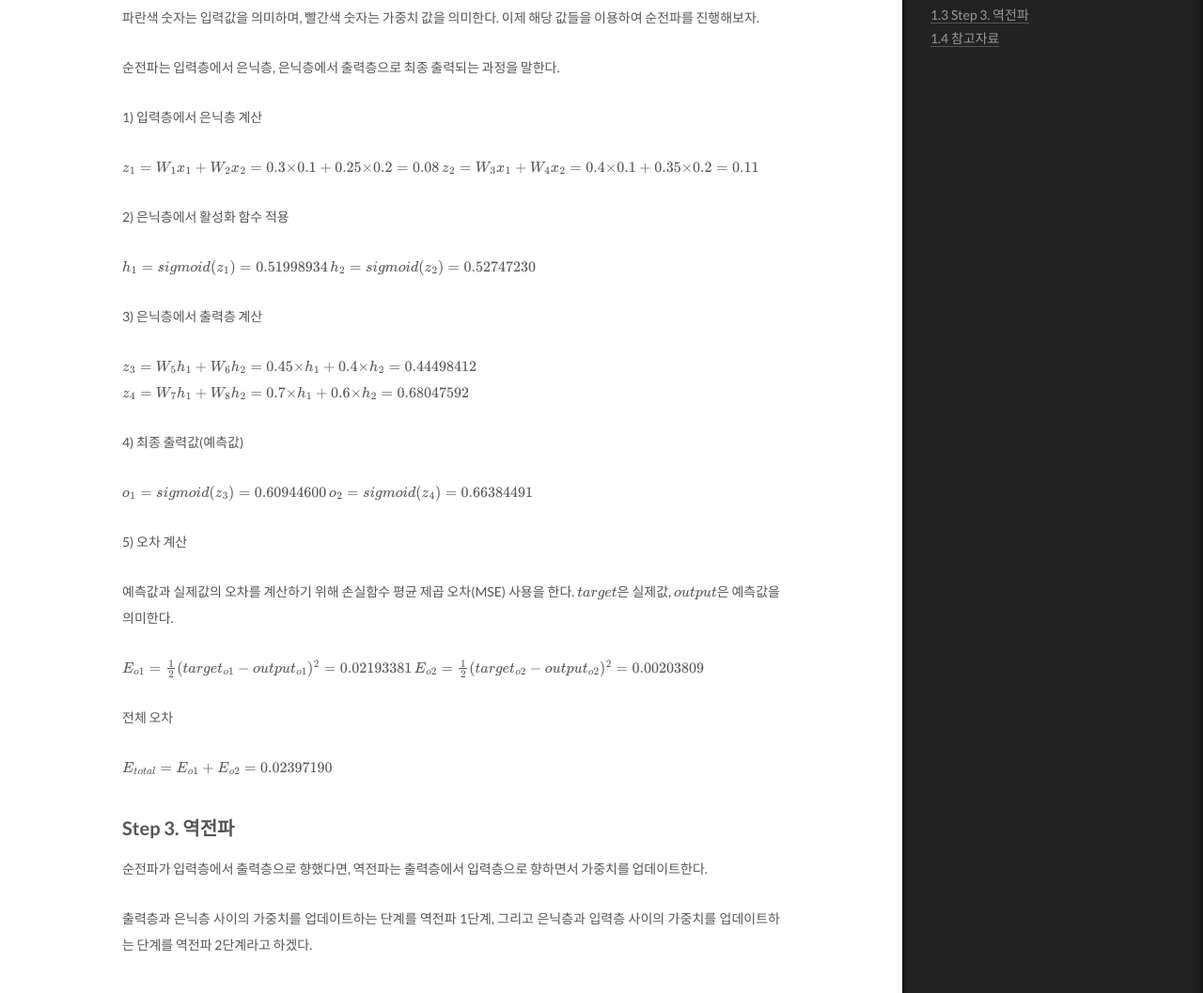
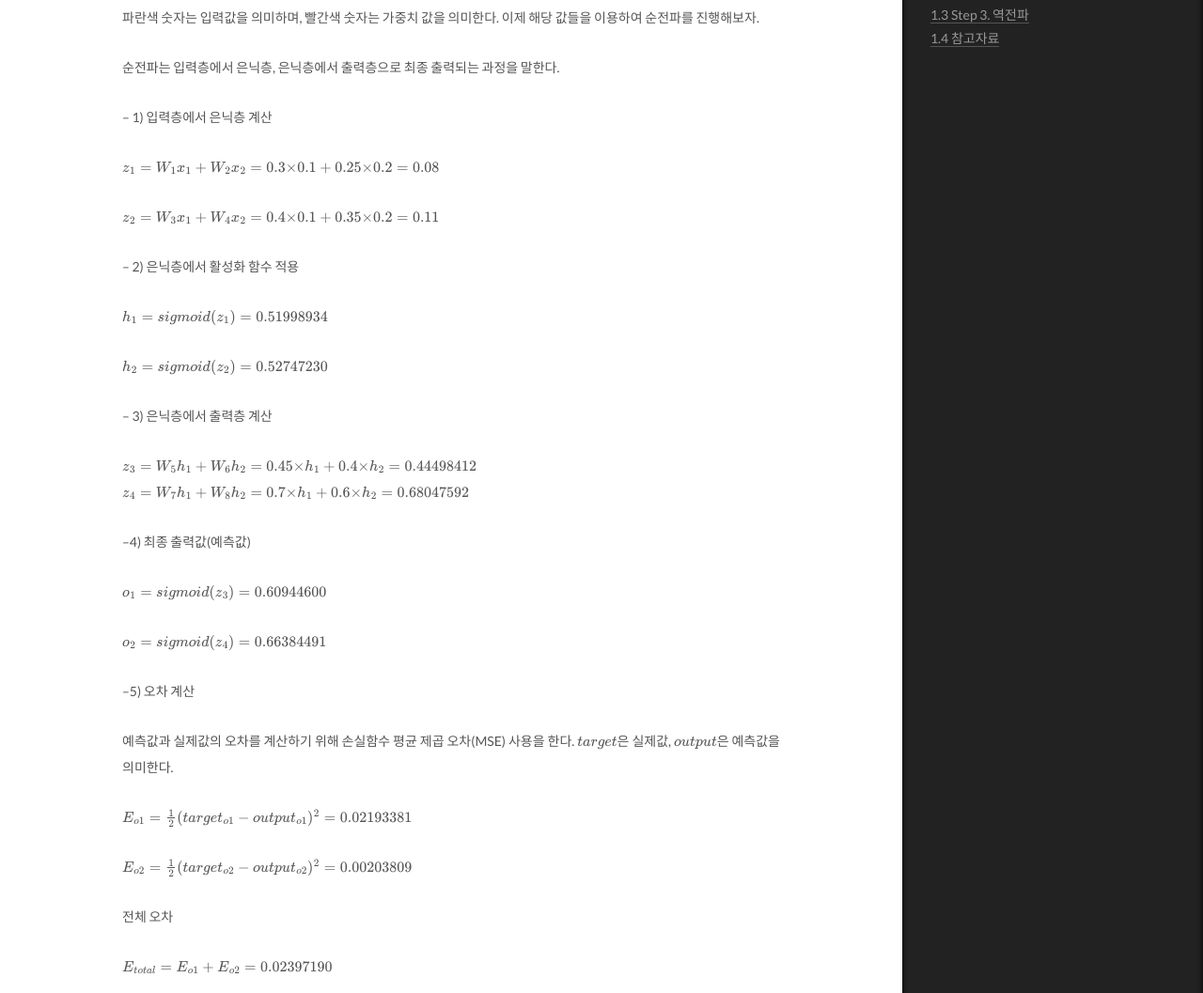
Before and after one commit to kite-mo/kite-mo.github.io, a Jekyll site: the page built from _posts/2020-03-11-xbackpropagation.md, in a window 1280 px wide and 1400 px high, scrolled down 1910 px. Shown: the part 142-1199 px from the top of the window at 94% size. Built offline with Jekyll 4.4.1, drawn with Linux system fonts in a browser that asks for light colours; formulas are drawn with MathJax 3; comment, search, counter and statistics services are not loaded; some of the changed text lies outside the part shown.

Commit message:
2020-08-21

```diff
--- a/_posts/2020-03-11-xbackpropagation.md
+++ b/_posts/2020-03-11-xbackpropagation.md
@@ -30,7 +30,7 @@ tags:
 - $x$ : 입력값
 - $W$ : 가중치
 - $z$ : 이전 입력값과 가중치의 선형 결합($\sum xW$) = 활성화 함수의 입력값
-- $h$, $o$ : $z$ 값이 활성화 함수(시그모이드 함수)를 지난 후의 값 = 각 노드의 출력값
+-  $h$, $o$ : $z$ 값이 활성화 함수(시그모이드 함수)를 지난 후의 값 = 각 노드의 출력값
 
 해당 인공 신경망은 편향(bias)는 고려하지 않음
 
@@ -48,31 +48,35 @@ tags:
 순전파는 입력층에서 은닉층, 은닉층에서 출력층으로 최종 출력되는 과정을 말한다.
 
 
-1) 입력층에서 은닉층 계산
+ -- 1) 입력층에서 은닉층 계산
 
 $z_{1}=W_{1}x_{1} + W_{2}x_{2}=0.3 \text{×} 0.1 + 0.25 \text{×} 0.2= 0.08$
+
 $z_{2}=W_{3}x_{1} + W_{4}x_{2}=0.4 \text{×} 0.1 + 0.35 \text{×} 0.2= 0.11$
 
-2) 은닉층에서 활성화 함수 적용
+--  2) 은닉층에서 활성화 함수 적용
 
 $h_{1}=sigmoid(z_{1}) = 0.51998934$
+
 $h_{2}=sigmoid(z_{2}) = 0.52747230$
 
-3) 은닉층에서 출력층 계산
+-- 3) 은닉층에서 출력층 계산
 
 $z_{3}=W_{5}h_{1}+W_{6}h_{2} = 0.45 \text{×} h_{1} + 0.4 \text{×} h_{2} = 0.44498412$
 $z_{4}=W_{7}h_{1}+W_{8}h_{2} = 0.7 \text{×} h_{1} + 0.6 \text{×} h_{2} = 0.68047592$
 
-4) 최종 출력값(예측값)
+--4) 최종 출력값(예측값)
 
 $o_{1}=sigmoid(z_{3})=0.60944600$
+
 $o_{2}=sigmoid(z_{4})=0.66384491$
 
-5) 오차 계산
+--5) 오차 계산
 
 예측값과 실제값의 오차를 계산하기 위해 손실함수 평균 제곱 오차(MSE) 사용을 한다. $target$은 실제값, $output$은 예측값을 의미한다.
 
 $E_{o1}=\frac{1}{2}(target_{o1}-output_{o1})^{2}=0.02193381$
+
 $E_{o2}=\frac{1}{2}(target_{o2}-output_{o2})^{2}=0.00203809$
 
 전체 오차
@@ -82,15 +86,13 @@ $E_{total}=E_{o1}+E_{o2}=0.02397190$
 ## Step 3. 역전파
 순전파가 입력층에서 출력층으로 향했다면, 역전파는 출력층에서 입력층으로 향하면서 가중치를 업데이트한다.
 
-출력층과 은닉층 사이의 가중치를 업데이트하는 단계를 역전파 1단계, 그리고 은닉층과 입력층 사이의 가중치를
-업데이트하는 단계를 역전파 2단계라고 하겠다.
+출력층과 은닉층 사이의 가중치를 업데이트하는 단계를 역전파 1단계, 그리고 은닉층과 입력층 사이의 가중치를 업데이트하는 단계를 역전파 2단계라고 하겠다.
 
 ### 1) 역전파 1단계
 
 ![](https://wikidocs.net/images/page/37406/nn3_final.PNG)
 
-역전파 1단계에서 업데이트 할 가중치는 $W_5, W_6, W_7, W_8$ 총 네 개가 존재한다.
-업데이트 과정은 모두 동일하니 $W_5$부터 계산해보자.
+역전파 1단계에서 업데이트 할 가중치는 $W_5, W_6, W_7, W_8$ 총 네 개가 존재한다. 업데이트 과정은 모두 동일하니 $W_5$부터 계산해보자.
 
 경사 하강법(gradient descent)를 계산하여 가중치 $W_5$
 업데이트 해주기 위해서는 $\frac{∂E_{total}}{∂W_{5}}$를 계산해야한다.
@@ -101,7 +103,7 @@ $$\frac{∂E_{total}}{∂W_{5}} = \frac{∂E_{total}}{∂o_{1}} \text{×} \frac{
 
 위의 식을 각 항에 대해서 순차적으로 계산해보자. 우선 첫번째 항부터 계산하기 전에 $E_{total}$부터 떠올려보자. 식은 아래와 같이 표현이 가능하다.
 
-$$E_{total}=\frac{1}{2}(target_{o1}-output_{o1})^{2} + \frac{1}{2}(target_{o2}-output_{o2})^{2}$$
+$E_{total}=\frac{1}{2}(target_{o1}-output_{o1})^{2} + \frac{1}{2}(target_{o2}-output_{o2})^{2}$
 
 이에 $\frac{∂E_{total}}{∂o_{1}}$를 계산하면 다음과 같다.
 
@@ -130,11 +132,7 @@ $$W_{5}^{+}=W_{5}-α\frac{∂E_{total}}{∂W_{5}}=0.45- 0.5 \text{×} 0.02592286
 
 이와 같은 원리로 나머지 가중치들도 업데이트가 가능하다.
 
-$$\frac{∂E_{total}}{∂W_{6}} = \frac{∂E_{total}}{∂o_{1}} \text{×} \frac{∂o_{1}}{∂z_{3}} \text{×} \frac{∂z_{3}}{∂W_{6}} → W_{6}^{+}=0.38685205$$
-
-$$\frac{∂E_{total}}{∂W_{7}} = \frac{∂E_{total}}{∂o_{2}} \text{×} \frac{∂o_{2}}{∂z_{4}} \text{×} \frac{∂z_{4}}{∂W_{7}} → W_{7}^{+}=0.69629578$$
-
-$$\frac{∂E_{total}}{∂W_{8}} = \frac{∂E_{total}}{∂o_{2}} \text{×} \frac{∂o_{2}}{∂z_{4}} \text{×} \frac{∂z_{4}}{∂W_{8}} → W_{8}^{+}=0.59624247$$
+$$\frac{∂E_{total}}{∂W_{6}} = \frac{∂E_{total}}{∂o_{1}} \text{×} \frac{∂o_{1}}{∂z_{3}} \text{×} \frac{∂z_{3}}{∂W_{6}} → W_{6}^{+}=0.38685205$$$$\frac{∂E_{total}}{∂W_{7}} = \frac{∂E_{total}}{∂o_{2}} \text{×} \frac{∂o_{2}}{∂z_{4}} \text{×} \frac{∂z_{4}}{∂W_{7}} → W_{7}^{+}=0.69629578$$$$\frac{∂E_{total}}{∂W_{8}} = \frac{∂E_{total}}{∂o_{2}} \text{×} \frac{∂o_{2}}{∂z_{4}} \text{×} \frac{∂z_{4}}{∂W_{8}} → W_{8}^{+}=0.59624247$$
 
 ### 2) 역전파 2단계
 
@@ -145,15 +143,7 @@ $$\frac{∂E_{total}}{∂W_{8}} = \frac{∂E_{total}}{∂o_{2}} \text{×} \frac{
 이번 단계에서 계산할 가중치는 $W_1, W_2, W_3, W_4$이다. 원리 자체는 위와 동일하므로 계산과정은 생략하겠다.
 
 최종 결과 아래와 같다.
-
-$$\frac{∂E_{total}}{∂W_{1}} = \frac{∂E_{total}}{∂h_{1}} \text{×} \frac{∂h_{1}}{∂z_{1}} \text{×} \frac{∂z_{1}}{∂W_{1}} → W_{1}^{+} = 0.29959556$$
-
-$$\frac{∂E_{total}}{∂W_{2}} = \frac{∂E_{total}}{∂h_{1}} \text{×} \frac{∂h_{1}}{∂z_{1}} \text{×} \frac{∂z_{1}}{∂W_{2}} → W_{2}^{+}=0.24919112$$
-
-$$\frac{∂E_{total}}{∂W_{3}} = \frac{∂E_{total}}{∂h_{2}} \text{×} \frac{∂h_{2}}{∂z_{2}} \text{×} \frac{∂z_{2}}{∂W_{3}} → W_{3}^{+}=0.39964496$$
-
-$$\frac{∂E_{total}}{∂W_{4}} = \frac{∂E_{total}}{∂h_{2}} \text{×} \frac{∂h_{2}}{∂z_{2}} \text{×} \frac{∂z_{2}}{∂W_{4}} → W_{4}^{+}=0.34928991$$
-
+$$\frac{∂E_{total}}{∂W_{1}} = \frac{∂E_{total}}{∂h_{1}} \text{×} \frac{∂h_{1}}{∂z_{1}} \text{×} \frac{∂z_{1}}{∂W_{1}} → W_{1}^{+} = 0.29959556$$$$\frac{∂E_{total}}{∂W_{2}} = \frac{∂E_{total}}{∂h_{1}} \text{×} \frac{∂h_{1}}{∂z_{1}} \text{×} \frac{∂z_{1}}{∂W_{2}}  → W_{2}^{+}=0.24919112$$$$\frac{∂E_{total}}{∂W_{3}} = \frac{∂E_{total}}{∂h_{2}} \text{×} \frac{∂h_{2}}{∂z_{2}} \text{×} \frac{∂z_{2}}{∂W_{3}}  → W_{3}^{+}=0.39964496$$$$\frac{∂E_{total}}{∂W_{4}} = \frac{∂E_{total}}{∂h_{2}} \text{×} \frac{∂h_{2}}{∂z_{2}} \text{×} \frac{∂z_{2}}{∂W_{4}} → W_{4}^{+}=0.34928991$$
 
 ### 3) 결과확인
 
@@ -169,10 +159,10 @@ $$E_{total}=E_{o1}+E_{o2}=0.02397190$$
 ### - 새로운 가중치를 이용한 오차
 $$E_{total}=E_{o1}+E_{o2}=0.02323634$$
 
-약 0.006의 오차가 감소함을 확인할 수 있다. 이렇게 인공신경망의 학습은
-**오차를 최소화하는 가중치를 찾는 목적으로 순전파와 역전파를 반복하는 것을 의미한다.**
+약 0.006의 오차가 감소함을 확인할 수 있다. 이렇게 인공신경망의 학습은 **오차를 최소화하는 가중치를 찾는 목적으로 순전파와 역전파를 반복하는 것을 의미한다.**
 
 ## 참고자료
+___
 
-[https://wikidocs.net/24958](https://wikidocs.net/24958)
+[https://wikidocs.net/24987](https://wikidocs.net/24987)
 [https://creativecommons.org/licenses/by-nc-sa/2.0/kr/](https://creativecommons.org/licenses/by-nc-sa/2.0/kr/)
```
Also changed, not shown: _posts/2020-03-11-yactivation function.md (+3 -6 lines), _posts/2020-03-11-zoptimizer.md (+14 -7 lines), _posts/2020-08-21-ICT 인턴십.md (added, +132 -0 lines).
